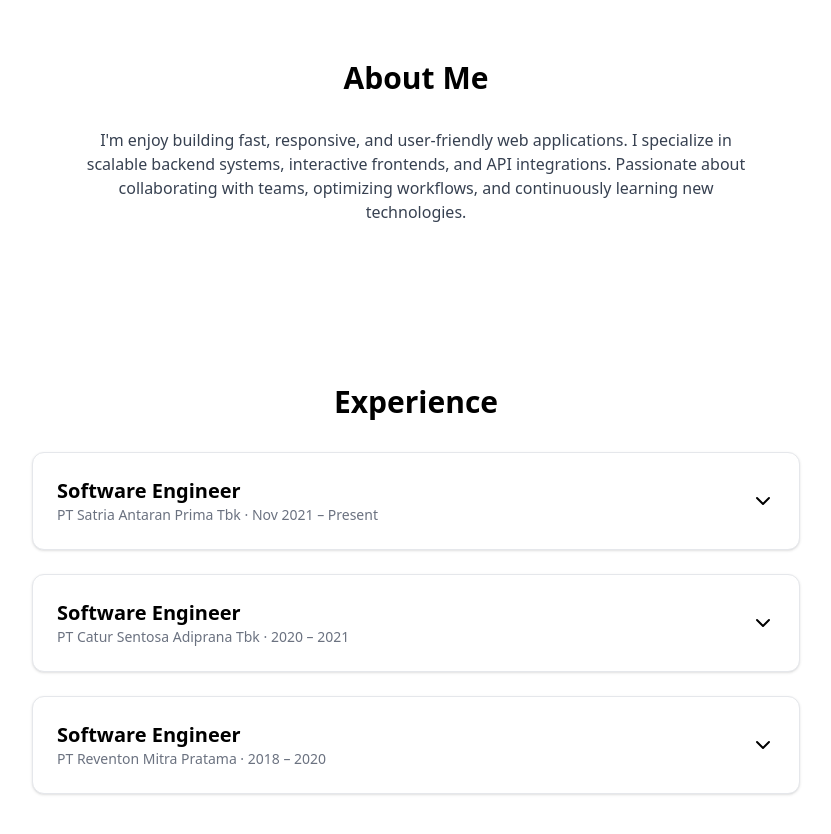
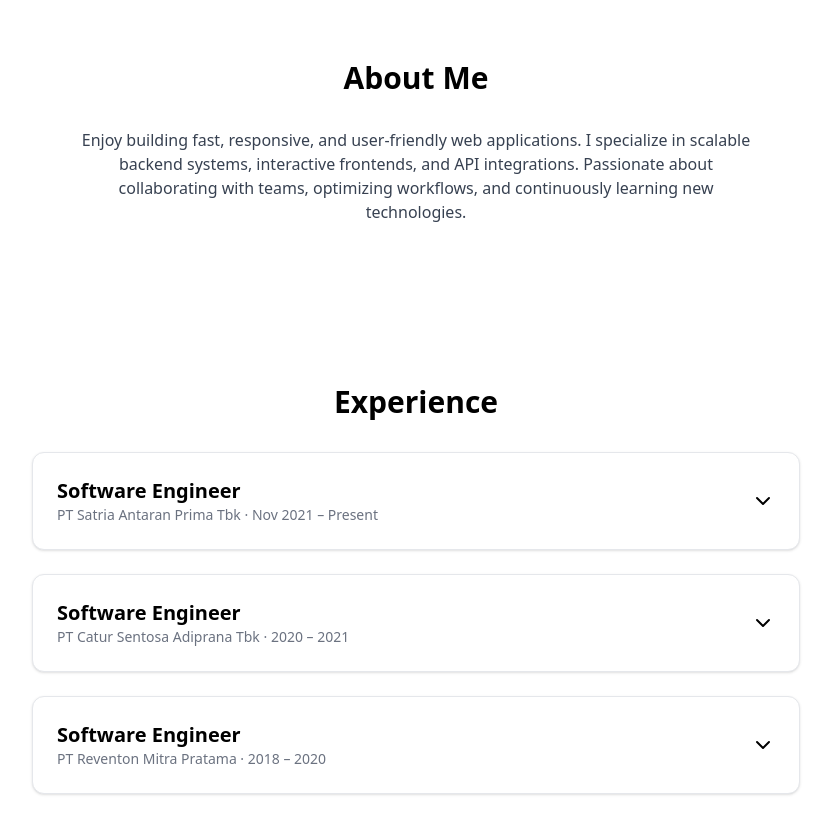
Before and after one commit to ayudhaa/ayudhaa.github.io, a React (Vite) app: page / in a window 1280 px wide. Shown: the part 820-1654 px from the top of the page, without its empty margins (224-1055 px from the left). Built offline with nearby package versions, Linux system fonts and the light colour scheme.

Commit message:
update about me

```diff
--- a/src/i18n/en.js
+++ b/src/i18n/en.js
@@ -14,7 +14,7 @@ export default {
 
   about: {
     title: "About Me",
-    text: "I'm enjoy building fast, responsive, and user-friendly web applications. I specialize in scalable backend systems, interactive frontends, and API integrations. Passionate about collaborating with teams, optimizing workflows, and continuously learning new technologies.",
+    text: "Enjoy building fast, responsive, and user-friendly web applications. I specialize in scalable backend systems, interactive frontends, and API integrations. Passionate about collaborating with teams, optimizing workflows, and continuously learning new technologies.",
   },
 
   experience: {
--- a/src/i18n/id.js
+++ b/src/i18n/id.js
@@ -14,7 +14,7 @@ export default {
 
   about: {
     title: "Tentang Saya",
-    text: "Saya senang membangun aplikasi web yang cepat, responsif, dan ramah pengguna. Saya mengkhususkan diri dalam sistem backend yang dapat diskalakan, frontend interaktif, dan integrasi API. Saya bersemangat bekerja sama dengan tim, mengoptimalkan alur kerja, dan terus belajar teknologi baru.",
+    text: "Senang membangun aplikasi web yang cepat, responsif, dan ramah pengguna. Saya mengkhususkan diri dalam sistem backend yang dapat diskalakan, frontend interaktif, dan integrasi API. Saya bersemangat bekerja sama dengan tim, mengoptimalkan alur kerja, dan terus belajar teknologi baru.",
   },
 
   experience: {
```
